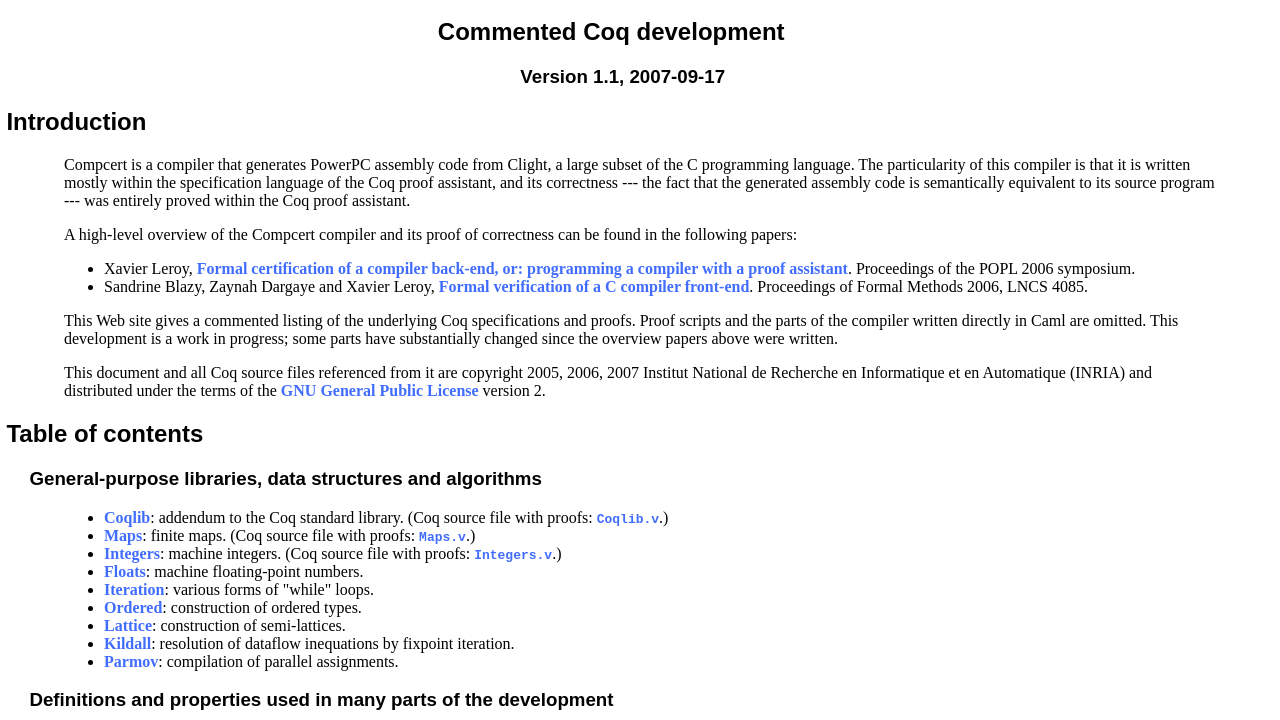
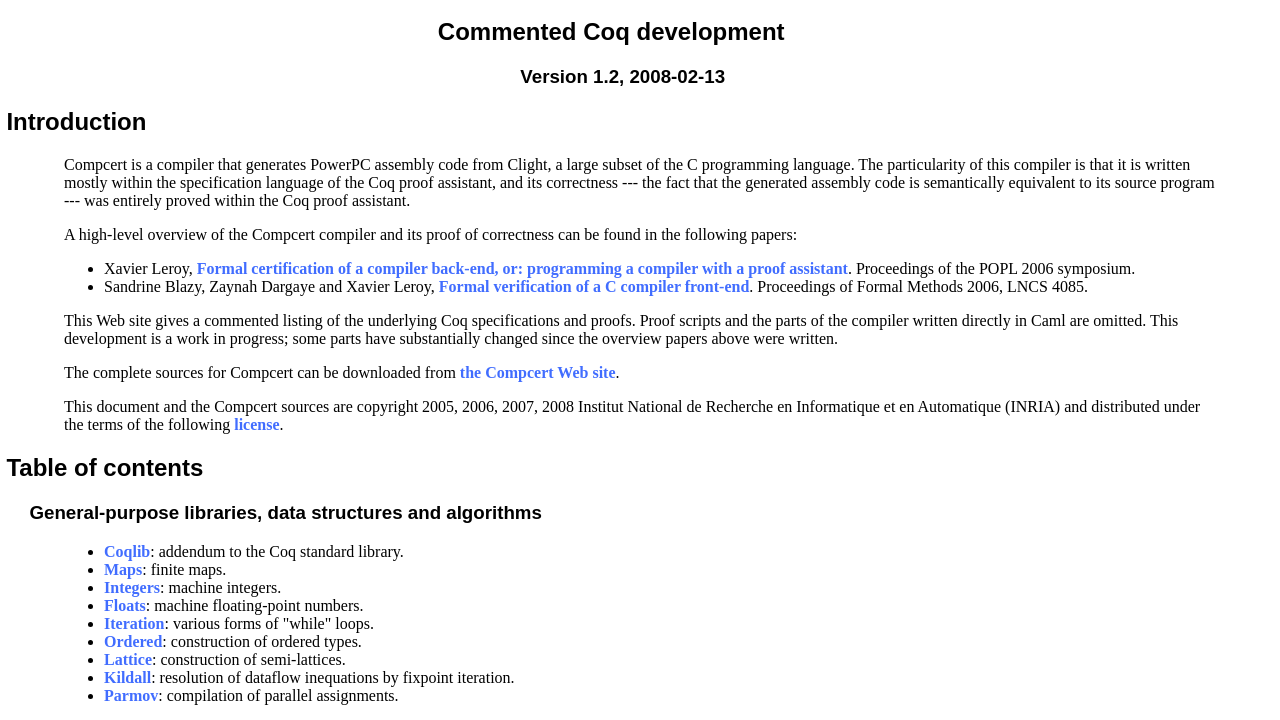
Before and after one commit to AbsInt/CompCert, a plain HTML site: page doc/index.html in a window 1280 px wide. Shown: the part 48-768 px from the top of the page. Drawn offline with Linux system fonts and the light colour scheme.

Commit message:
Revu removeproof
git-svn-id: https://yquem.inria.fr/compcert/svn/compcert/trunk@567 fca1b0fc-160b-0410-b1d3-a4f43f01ea2e

```diff
--- a/doc/index.html
+++ b/doc/index.html
@@ -24,7 +24,7 @@ a:active {color : Red; text-decoration : underline; }
 
 <H1 align="center">The Compcert verified compiler</H1>
 <H2 align="center">Commented Coq development</H2>
-<H3 align="center">Version 1.1, 2007-09-17</H3>
+<H3 align="center">Version 1.2, 2008-02-13</H3>
 
 <H2>Introduction</H2>
 
@@ -55,11 +55,14 @@ compiler written directly in Caml are omitted.  This development is a
 work in progress; some parts have substantially changed since the
 overview papers above were written.</P>
 
-<P>This document and all Coq source files referenced from it are
-copyright 2005, 2006, 2007 Institut National de Recherche en Informatique et
-en Automatique (INRIA) and distributed under the terms of the <A
-HREF="http://www.gnu.org/licenses/gpl.html">GNU General Public
-License</A> version 2.</P>
+<P>The complete sources for Compcert can be downloaded from
+<A HREF="http://compcert.inria.fr/">the Compcert Web site</A>.</P>
+
+<P>This document and the Compcert sources are
+copyright 2005, 2006, 2007, 2008 Institut National de Recherche en
+Informatique et en Automatique (INRIA) and distributed under the terms
+of the following <A HREF="LICENSE">license</A>.
+</P>
 
 <H2>Table of contents</H2>
 
@@ -67,14 +70,8 @@ License</A> version 2.</P>
 
 <UL>
 <LI> <A HREF="html/Coqlib.html">Coqlib</A>: addendum to the Coq standard library.
-     (Coq source file with proofs:
-      <A HREF="Coqlib.v"><code>Coqlib.v</code></a>.)
 <LI> <A HREF="html/Maps.html">Maps</A>: finite maps.
-     (Coq source file with proofs:
-      <A HREF="Maps.v"><code>Maps.v</code></a>.)
 <LI> <A HREF="html/Integers.html">Integers</A>: machine integers.
-     (Coq source file with proofs:
-      <A HREF="Integers.v"><code>Integers.v</code></a>.)
 <LI> <A HREF="html/Floats.html">Floats</A>: machine floating-point numbers.
 <LI> <A HREF="html/Iteration.html">Iteration</A>: various forms of "while" loops.
 <LI> <A HREF="html/Ordered.html">Ordered</A>: construction of
@@ -92,7 +89,6 @@ inequations by fixpoint iteration.
 <LI> <A HREF="html/Errors.html">Errors</A>: the Error monad.
 <LI> <A HREF="html/AST.html">AST</A>: identifiers, whole programs and other
 common elements of abstract syntaxes.
-     (Coq source file with proofs: <A HREF="AST.v"><code>AST.v</code></a>.)
 <LI> <A HREF="html/Values.html">Values</A>: run-time values.
 <LI> <A HREF="html/Events.html">Events</A>: observable events and traces.
 <LI> <A HREF="html/Mem.html">Mem</A>: the memory model.
```
Also changed, not shown: 3 other files.
